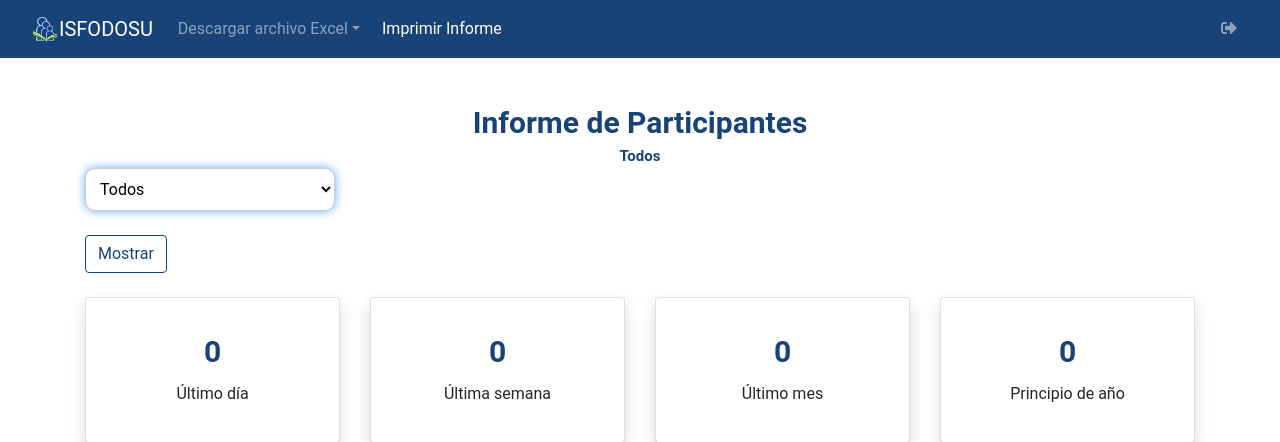
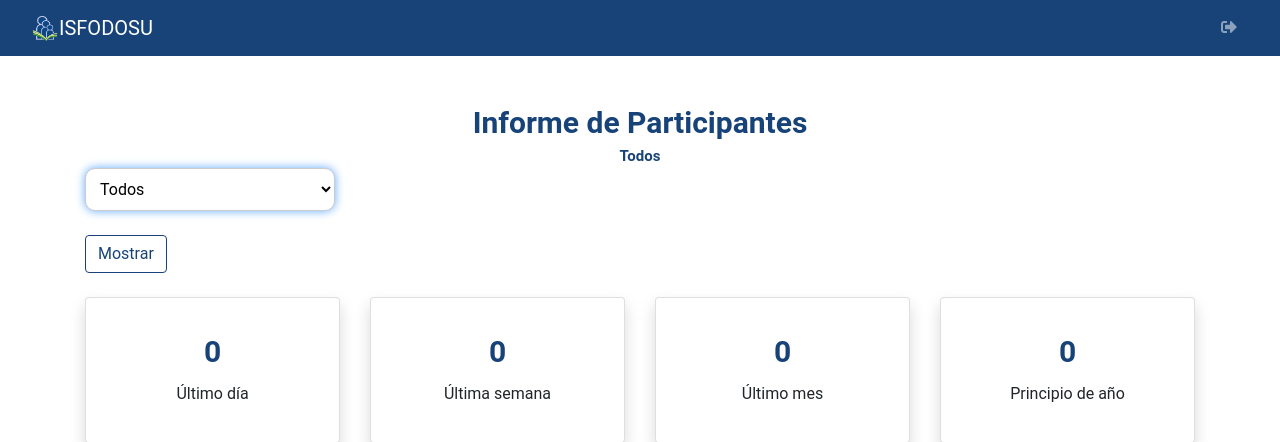
Before and after one commit to Caterina2001/Servicios-Biblioteca, a PHP site: page /Invitado/informe.php in a window 1280 px wide. Shown: the top 442 px of the page. Run offline with PHP 8.4, Linux system fonts and the light colour scheme; data that the repository does not hold is empty; some libraries are stand-ins or nearby versions.

Commit message:
Accesos de Invitado

```diff
--- a/Invitado/informe.php
+++ b/Invitado/informe.php
@@ -191,22 +191,9 @@
                 </button>
                 <div class="collapse navbar-collapse" id="navbarSupportedContent">
                     <ul class="navbar-nav me-auto mb-2 mb-lg-0">
-                        <li class="nav-item">
-                            <div class="dropdown">
-                                <a class=" nav-item btn btn-secondary dropdown-toggle" type="link" id="dropdownMenuButton" data-toggle="dropdown" aria-haspopup="true" aria-expanded="false" style="background-color: #174379; border-color: #174379; color: #FFFFFF80; padding: 8px ">Descargar archivo Excel</a>
-                                <div class="dropdown-menu" aria-labelledby="dropdownMenuButton">
-                                    <a class="dropdown-item" href="../includes/excel.php">General</a>
-                                    <a class="dropdown-item" href="../views/FEM/excel.php">FEM</a>
-                                    <a class="dropdown-item" href="../views/EMH/excel.php">EMH</a>
-                                    <a class="dropdown-item" href="../views/EPH/excel.php">EPH</a>
-                                    <a class="dropdown-item" href="../views/JVM/excel.php">JVM</a>
-                                    <a class="dropdown-item" href="../views/LNNM/excel.php">LNNM</a>
-                                    <a class="dropdown-item" href="../views/UM/excel.php">UM</a>
-                                </div>
-                            </div>
-                        </li>
 
-                        <button class = "btn btn-secondary" onClick="window.print()"> Imprimir Informe </button>
+
+
                     </ul>
 
                     <ul class="navbar-nav d-flex flex-row me-1">
```
Also changed, not shown: Invitado/index.php (+1 -14 lines).
